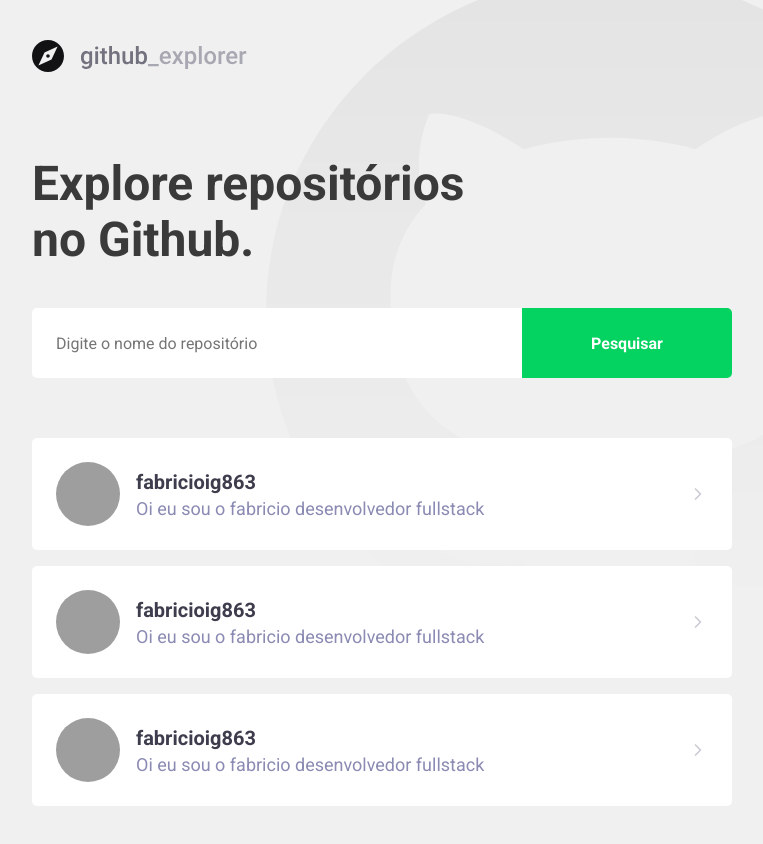
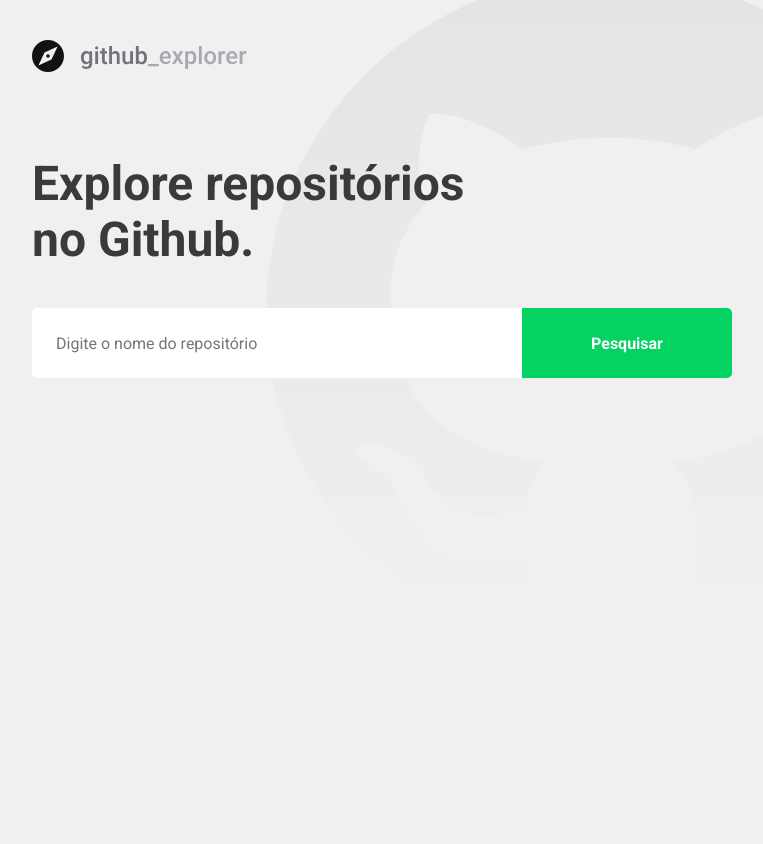
Before and after one commit to fabricioig863/github_explorer, a React (Create React App) app: page / in a window 1280 px wide. Shown: the whole page, without its empty margins (148-911 px from the left). After the commit the page ends 800 px from the top, so only its background shows below. Built offline with nearby package versions, Linux system fonts and the light colour scheme; grey boxes are pictures that could not be loaded.

Commit message:
criação da api e estilização do dashboard

```diff
--- a/package.json
+++ b/package.json
@@ -6,10 +6,12 @@
     "@testing-library/jest-dom": "^5.11.4",
     "@testing-library/react": "^11.1.0",
     "@testing-library/user-event": "^12.1.10",
+    "@types/axios": "^0.14.0",
     "@types/jest": "^26.0.15",
     "@types/node": "^12.0.0",
     "@types/react": "^17.0.0",
     "@types/react-dom": "^17.0.0",
+    "axios": "^0.21.1",
     "polished": "^4.1.1",
     "react": "^17.0.1",
     "react-dom": "^17.0.1",
--- a/src/pages/Dashboard/index.tsx
+++ b/src/pages/Dashboard/index.tsx
@@ -1,58 +1,68 @@
-import React from 'react';
+/* eslint-disable camelcase */
+import React, { useState, FormEvent } from 'react';
 import { FiChevronRight } from 'react-icons/fi';
 import { Title, Form, Repositories } from './styles';
+
 import logoImg from '../../assets/logo.svg';
 
+import api from '../../services/api';
+
+interface Repository {
+  full_name: string;
+  description: string;
+  owner: {
+    login: string;
+    avatar_url: string;
+  };
+}
+
 const Dashboard: React.FC = () => {
+  const [newRepo, setNewRepo] = useState('');
+  const [repositories, setRepositories] = useState<Repository[]>([]);
+
+  async function handleAddRepository(
+    event: FormEvent<HTMLFormElement>,
+  ): Promise<void> {
+    event.preventDefault();
+
+    const response = await api.get(`repos/${newRepo}`);
+
+    const repository = response.data;
+
+    setRepositories([...repositories, repository]);
+
+    setNewRepo('');
+  }
+
   return (
     <>
       <img src={logoImg} alt="Github Explorer" />
       <Title>Explore repositórios no Github.</Title>
 
-      <Form>
-        <input placeholder="Digite o nome do repositório" />
+      <Form onSubmit={handleAddRepository}>
+        <input
+          value={newRepo}
+          onChange={e => setNewRepo(e.target.value)}
+          placeholder="Digite o nome do repositório"
+        />
         <button type="submit">Pesquisar</button>
       </Form>
 
       <Repositories>
-        <a href="test">
+        {repositories.map(repository => (
+          <a key={repository.full_name} href="teste">
             <img
-            src="https://avatars.githubusercontent.com/u/68553208?s=460&u=cb20340ed2839a1106716722bacd8ee040cc7d33&v=4"
-            alt="Fabricio Ignacio"
+              src={repository.owner.avatar_url}
+              alt={repository.owner.login}
             />
             <div>
-            <strong>fabricioig863</strong>
-            <p>Oi eu sou o fabricio desenvolvedor fullstack</p>
+              <strong>{repository.full_name}</strong>
+              <p>{repository.description}</p>
             </div>
 
             <FiChevronRight size={20} />
           </a>
-
-        <a href="test">
-          <img
-            src="https://avatars.githubusercontent.com/u/68553208?s=460&u=cb20340ed2839a1106716722bacd8ee040cc7d33&v=4"
-            alt="Fabricio Ignacio"
-          />
-          <div>
-            <strong>fabricioig863</strong>
-            <p>Oi eu sou o fabricio desenvolvedor fullstack</p>
-          </div>
-
-          <FiChevronRight size={20} />
-        </a>
-
-        <a href="test">
-          <img
-            src="https://avatars.githubusercontent.com/u/68553208?s=460&u=cb20340ed2839a1106716722bacd8ee040cc7d33&v=4"
-            alt="Fabricio Ignacio"
-          />
-          <div>
-            <strong>fabricioig863</strong>
-            <p>Oi eu sou o fabricio desenvolvedor fullstack</p>
-          </div>
-
-          <FiChevronRight size={20} />
-        </a>
+        ))}
       </Repositories>
     </>
   );
--- a/src/pages/Dashboard/styles.ts
+++ b/src/pages/Dashboard/styles.ts
@@ -44,8 +44,11 @@
 `;
 
 export const Repositories = styled.div`
-  margin-top: 60px;
+  margin-top: 30px;
   max-width: 700px;
+  width: 100%;
+  max-height: 400px;
+  overflow: hidden scroll;
 
   a {
     background: #fff;
@@ -75,6 +78,7 @@
 
     div {
       margin-left: 16px;
+      flex: 1;
 
       strong {
         font-size: 20px;
--- /dev/null
+++ b/src/services/api.ts
@@ -0,0 +1,6 @@
+import axios from 'axios';
+
+const api = axios.create({
+  baseURL: 'https://api.github.com',
+});
+export default api;
```
Also changed, not shown: .eslintrc.json, 1 other file (tests, documents, lock files or other folders). Lines whose indentation alone changed are shown as unchanged.
